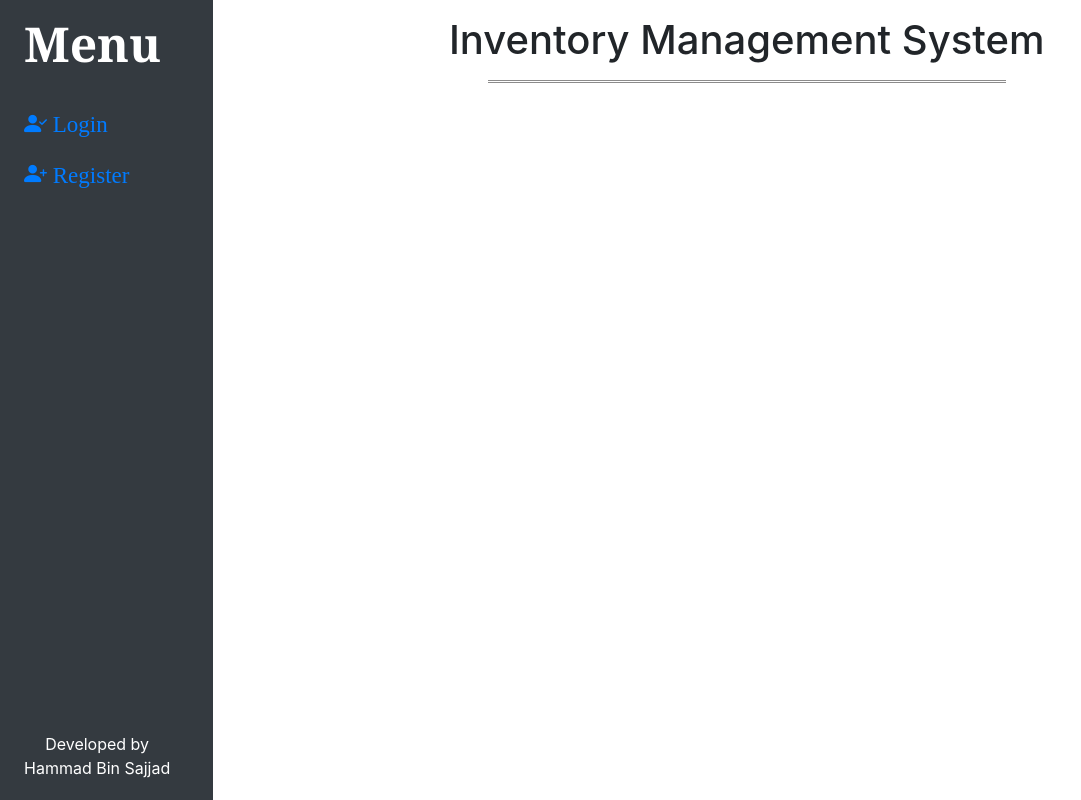
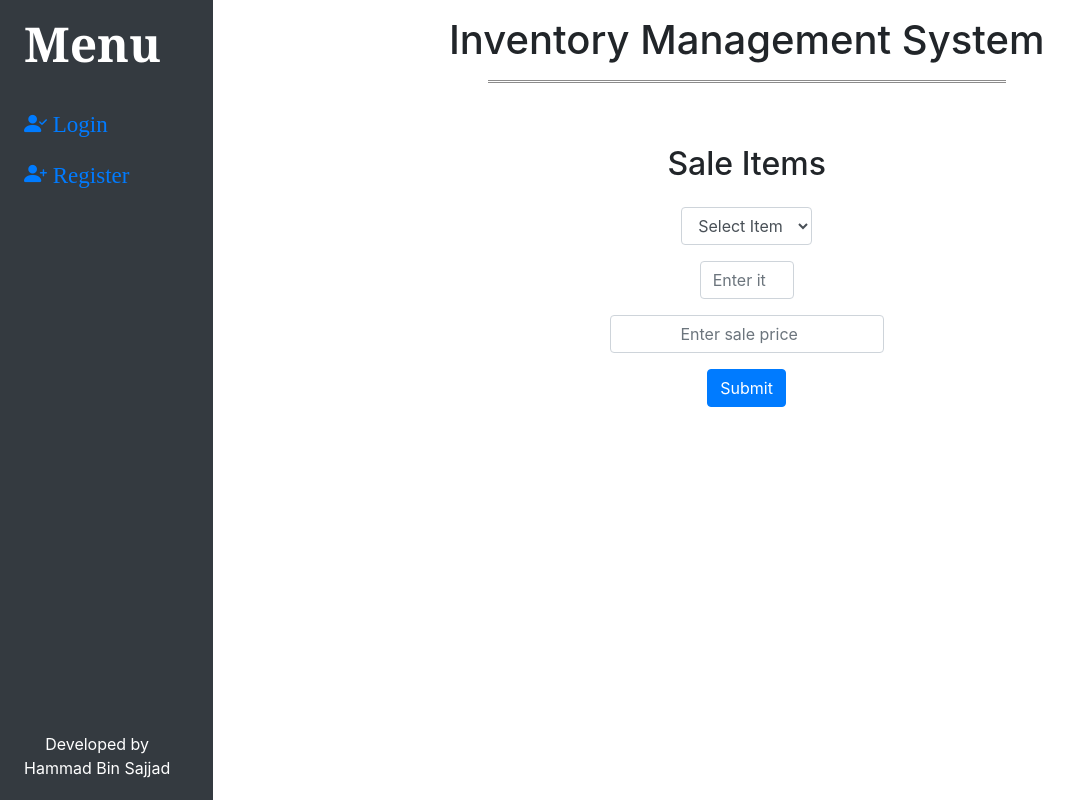
Before and after one commit to SkullCrusher1639/CS50x-Final-Project, a Flask app: page /sale in a window 1280 px wide. Shown: the whole page, without its empty margins (0-1081 px from the left). Run offline with Flask 2, Linux system fonts and the light colour scheme; data comes from the database, SQL or seed files in the repository; both versions use the stored data as it was after the commit; some libraries are stand-ins or nearby versions.

Commit message:
Implemented Sale of items

```diff
--- a/application.py
+++ b/application.py
@@ -175,10 +175,44 @@ def add():
 @app.route("/sale", methods=["GET", "POST"])
 @login_required
 def sale():
+    error = None
     if request.method == "GET":
-        return render_template("sale.html")
+        products = Inventory.query.options(load_only(Inventory.name)).group_by(Inventory.name).all()
+        return render_template("sale.html", products=products, error=error)
     else:
-        redirect("/sale")
+        products = Inventory.query.options(load_only(Inventory.name)).group_by(Inventory.name).all()
+        name = request.form.get("selected_item")
+        quantity = int(request.form.get("item_quantity"))
+        price = int(request.form.get("item_sale"))
+        inventory_data = Inventory.query.filter_by(name = name).filter_by(old = True).first()
+        sold_product = Sale_Product(name = name, quantity = quantity, price = price, sub_category_id = inventory_data.sub_category_id)
+        db.session.add(sold_product)
+        inventory_data.quantity = inventory_data.quantity - quantity
+        db.session.commit()
+        return redirect("/")
+
+# Route for the ajax call used in sale.html
+@app.route("/quantity")
+@login_required
+def get_quantity():
+    name = request.args.get("q")
+    if name:
+        quantity_obj = Inventory.query.with_entities(Inventory.quantity).filter_by(name = name)
+        if quantity_obj.count() == 0:
+            return redirect("/sale")
+        else:
+            quantity_obj = quantity_obj.filter_by(old = True).first()
+            if quantity_obj is None or quantity_obj[0] == 0:
+                quantity_obj = Inventory.query.options(load_only(Inventory.quantity, Inventory.old)).filter_by(name = name).first()
+                quantity_obj.old = True
+                db.session.commit()
+                quantity = quantity_obj.quantity
+            else:
+                quantity = quantity_obj[0]
+    else:
+        quantity = 0
+    quantity_required = {"quantity" : quantity}
+    return jsonify(quantity_required)
 
 
 # Error and exception handling
--- /dev/null
+++ b/static/sale.js
@@ -0,0 +1,10 @@
+document.addEventListener("DOMContentLoaded",function(){
+    let name_selector = document.querySelector("#name");
+    name_selector.addEventListener("change", function(){
+        $.get("/quantity?q=" + name_selector.value, function(quantity_required){
+            console.log(name_selector.value)
+            console.log(quantity_required.quantity);
+            document.querySelector("#quantity").max = quantity_required.quantity;
+        })
+    })
+})
--- a/templates/layout.html
+++ b/templates/layout.html
@@ -27,6 +27,7 @@
 		<script src="https://cdn.jsdelivr.net/npm/bootstrap@4.5.3/dist/js/bootstrap.bundle.min.js" integrity="sha384-ho+j7jyWK8fNQe+A12Hb8AhRq26LrZ/JpcUGGOn+Y7RsweNrtN/tE3MoK7ZeZDyx" crossorigin="anonymous"></script>
 		<script crossorigin="anonymous" integrity="sha256-9/aliU8dGd2tb6OSsuzixeV4y/faTqgFtohetphbbj0=" src="https://code.jquery.com/jquery-3.5.1.min.js"></script>
 
+		{% block scripts %} {% endblock %}
 		<title>{% block title %}{% endblock %}</title>
 	</head>
 
--- a/templates/sale.html
+++ b/templates/sale.html
@@ -4,5 +4,36 @@
     Sales
 {% endblock %}
 
+{% block scripts %}
+    <script type="text/javascript" src="/static/sale.js"></script>
+{% endblock %}
+
 {% block main %}
+<div class="center">
+    <h2 class="mb-4">Sale Items</h2>
+    {% if error %}
+            <div class='bg-danger center text-white error'>{{ error }}</div>
+    {% endif %}
+    <form action="/sale" method="post">
+        <div class="form-group">
+            <select id = "name" name = "selected_item" class="form-control" required>
+                <option value = "" selected disabled>Select Item</option>
+                {% for product in products %}
+                <option value ="{{product.name}}" > {{ product.name|capitalize }}</option>
+                {% endfor %}
+            </select>
+        </div>
+        <div class="form-group">
+            <input id = "quantity" name = "item_quantity" type="number" placeholder="Enter item quantity" autocomplete="off" class="form-control center" min="1" max="0" required>
+        </div>
+        <div class="form-group">
+            <input name = "item_sale" type="number" placeholder="Enter sale price" autocomplete="off" class="form-control center" min="1" required>
+        </div>
+        <div class="form-group">
+            <input name = "submit" type="submit" value="Submit" class="btn btn-primary">
+        </div>
+            </form>
+        </div>
+    </form>
+</div>
 {% endblock %}
```
Also changed, not shown: inventory.db.
